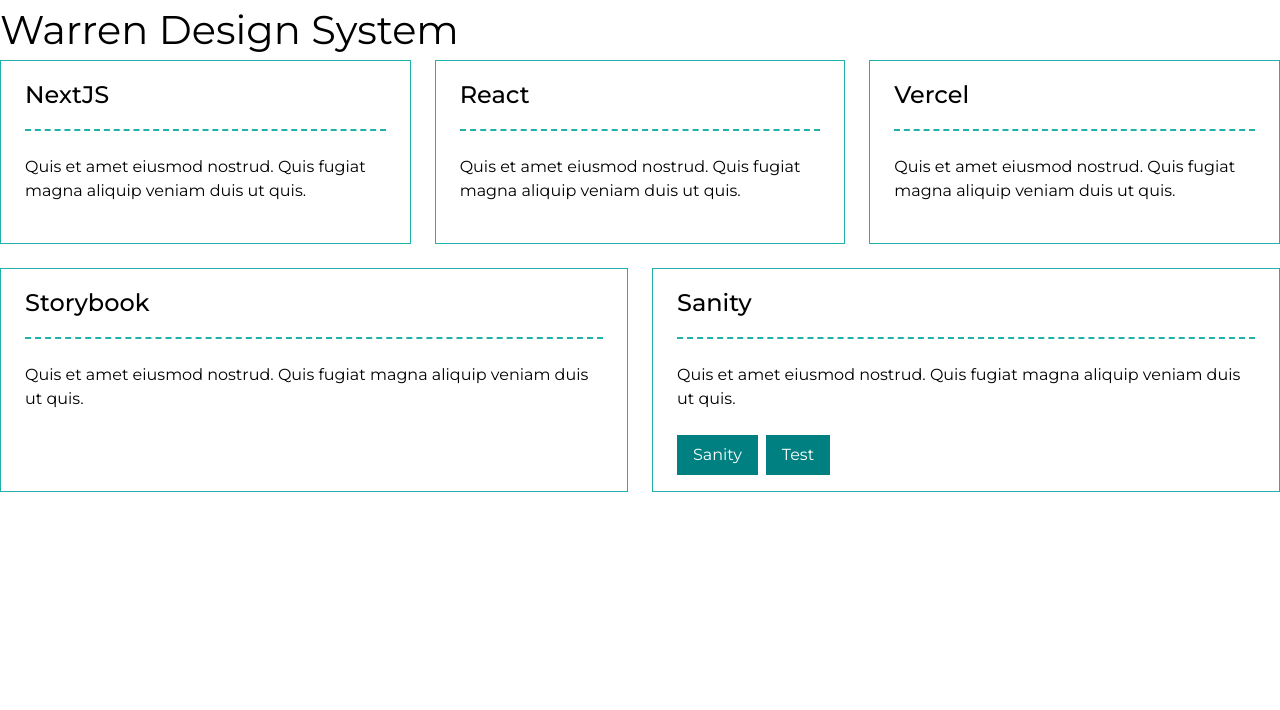
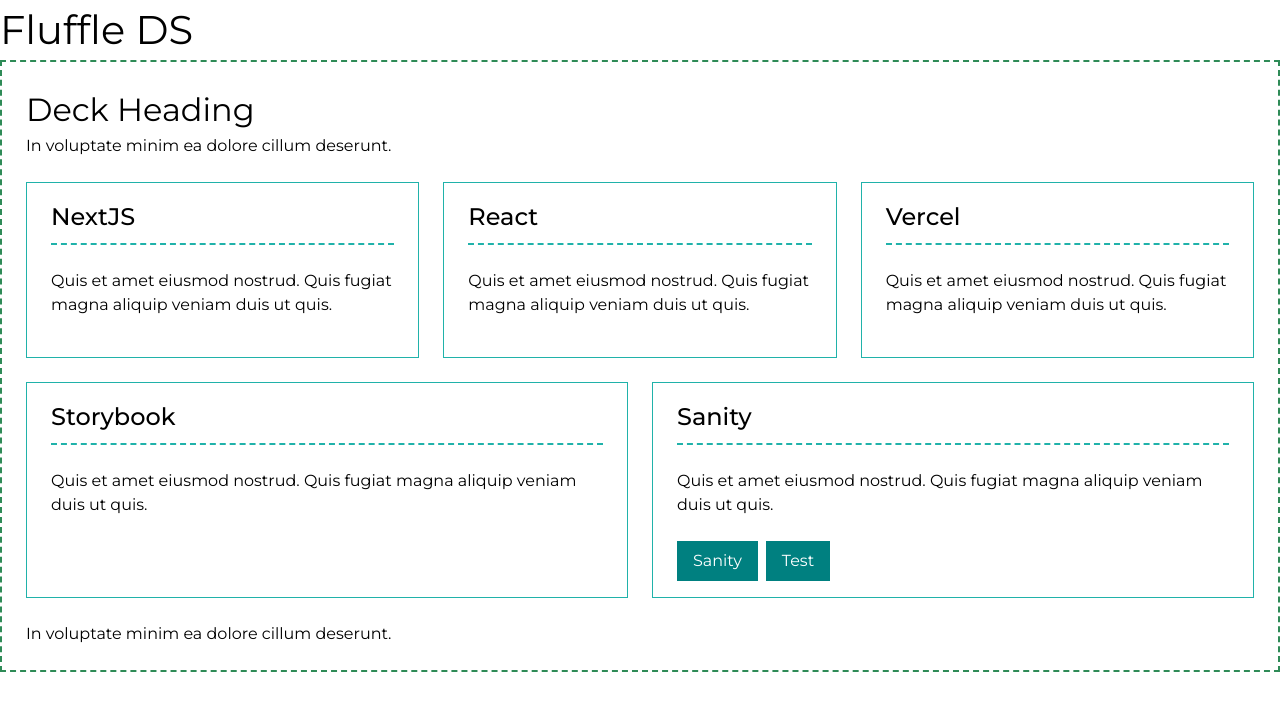
Before and after one commit to pixelrabbit/fluffle, a Next.js app: page / in a window 1280 px wide. Shown: the top 710 px of the page. Built offline with nearby package versions, Linux system fonts and the light colour scheme.

Commit message:
changing name to fluffle

```diff
--- a/app/layout.tsx
+++ b/app/layout.tsx
@@ -5,7 +5,7 @@
 const montserrat = Montserrat({ subsets: ['latin'] })
 
 export const metadata: Metadata = {
-  title: 'Warren Design System',
+  title: 'Fluffle Design System',
   description: 'Proof of concept created by Dan Govea',
 }
 
@@ -19,7 +19,7 @@
       <body className={montserrat.className}>
         <header>
           <div className="container">
-            <h1>Warren Design System</h1>
+            <h1>Fluffle DS</h1>
           </div>
         </header>
         <main className="main">
--- a/components/card/card.module.css
+++ b/components/card/card.module.css
@@ -8,7 +8,7 @@
 }
 .header {
     border-bottom: 2px dashed lightseagreen;
-    padding-bottom: var(--spacer-sm);
+    padding-bottom: var(--spacer-xs);
 }
 .main {
 }
--- a/components/deck/deck.module.css
+++ b/components/deck/deck.module.css
@@ -1,6 +1,15 @@
 .deck {
+    border: 2px dashed seagreen;
+    padding: var(--spacer-md);
+    display: flex;
+    flex-direction: column;
+    row-gap: var(--spacer-md);
+}
+.main {
     display: flex;
     flex-wrap: wrap;
     justify-content: space-between;
     gap: var(--spacer-md);
 }
+.header {}
+.footer {}
--- a/components/deck/deck.tsx
+++ b/components/deck/deck.tsx
@@ -15,11 +15,20 @@
     }
     return (
         <div className={styles.deck}>
-            <Card heading="NextJS"><p>Quis et amet eiusmod nostrud. Quis fugiat magna aliquip veniam duis ut quis.</p></Card>
-            <Card heading="React"><p>Quis et amet eiusmod nostrud. Quis fugiat magna aliquip veniam duis ut quis.</p></Card>
-            <Card heading="Vercel"><p>Quis et amet eiusmod nostrud. Quis fugiat magna aliquip veniam duis ut quis.</p></Card>
-            <Card heading="Storybook"><p>Quis et amet eiusmod nostrud. Quis fugiat magna aliquip veniam duis ut quis.</p></Card>
-            <Card heading="Sanity" buttons={sanity.buttons}><p>Quis et amet eiusmod nostrud. Quis fugiat magna aliquip veniam duis ut quis.</p></Card>
+            <div className={styles.header}>
+                <h2>Deck Heading</h2>
+                <p>In voluptate minim ea dolore cillum deserunt.</p>
+            </div>
+            <div className={styles.main}>
+                <Card heading="NextJS"><p>Quis et amet eiusmod nostrud. Quis fugiat magna aliquip veniam duis ut quis.</p></Card>
+                <Card heading="React"><p>Quis et amet eiusmod nostrud. Quis fugiat magna aliquip veniam duis ut quis.</p></Card>
+                <Card heading="Vercel"><p>Quis et amet eiusmod nostrud. Quis fugiat magna aliquip veniam duis ut quis.</p></Card>
+                <Card heading="Storybook"><p>Quis et amet eiusmod nostrud. Quis fugiat magna aliquip veniam duis ut quis.</p></Card>
+                <Card heading="Sanity" buttons={sanity.buttons}><p>Quis et amet eiusmod nostrud. Quis fugiat magna aliquip veniam duis ut quis.</p></Card>
+            </div>
+            <div className={styles.footer}>
+                <p>In voluptate minim ea dolore cillum deserunt.</p>
+            </div>
         </div>
     );
 }
--- a/package.json
+++ b/package.json
@@ -1,5 +1,5 @@
 {
-  "name": "nextjs",
+  "name": "fluffle-ds",
   "version": "0.1.0",
   "private": true,
   "scripts": {
```
Also changed, not shown: app/studio/[[...index]]/page.tsx (added, +17 -0 lines).
